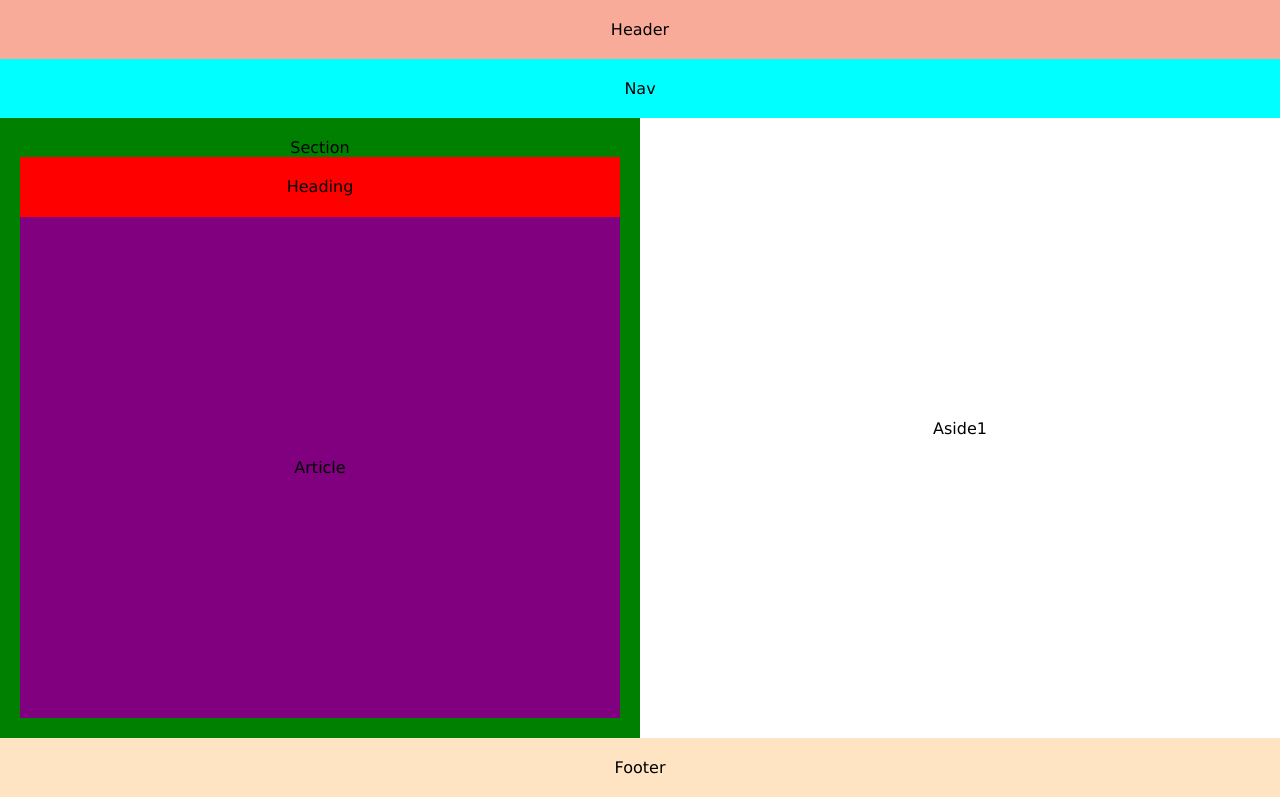
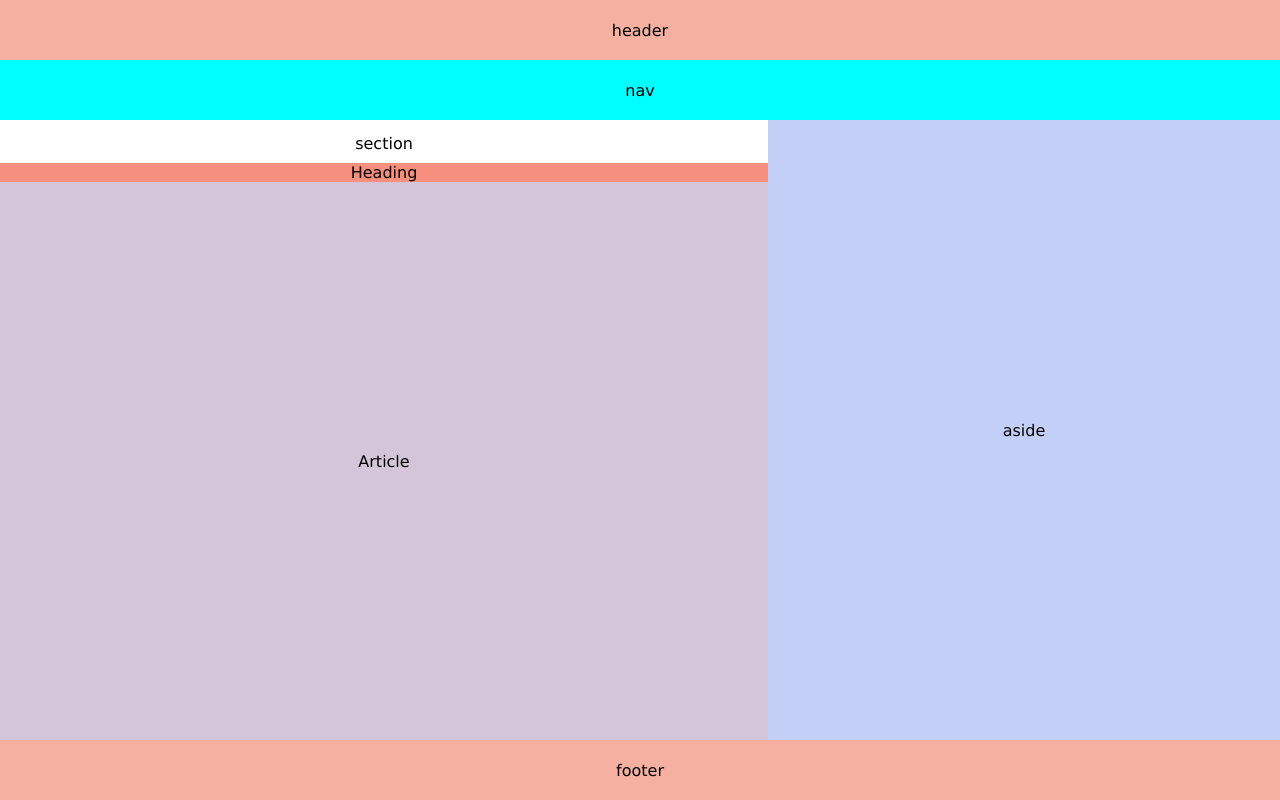
Before and after one commit to OscarHerediaMiranda/actividad3, a plain HTML site: page index.html in a window 1280 px wide. Drawn offline with Linux system fonts and the light colour scheme.

Commit message:
version final

```diff
--- a/index.html
+++ b/index.html
@@ -7,26 +7,16 @@
     <title>Actividad 3</title>
 </head>
 <body>
-    <header class="header">
-        Header
-    </header>
-    <nav class="nav">
-        Nav
-    </nav>
-    <div class="section">
-        <section class="section_items">
-            <div class="section_item">
-                Section
-            </div>
-            <div class="section_item heading">
-                Heading
-            </div>
-            <article class="section_item article">
-                <span>Article</span>
-            </article>
+    <header class="header">header</header>
+    <nav class="nav">nav</nav>
+    <div class="items">
+        <section class="section">
+            <span class="item_section">section</span>
+            <h5 class="heading">Heading</h5>
+            <article class="article">Article</article>
         </section>
-        <aside class="aside"><span class="span">Aside1</span><!--<span class="span">Aside2</span>--></aside>
+        <aside class="aside">aside</aside>
     </div>
-    <footer class="footer">Footer</footer>
+    <footer class="footer">footer</footer>
 </body>
 </html>
--- a/styles/styles.css
+++ b/styles/styles.css
@@ -1,4 +1,4 @@
-*{
+* {
     margin: 0;
     padding: 0;
     box-sizing: border-box;
@@ -6,68 +6,72 @@
 }
 
 body {
-    display: flex;
-    flex-direction: column;
     min-height: 100vh;
 }
 
 .header {
-    background-color: #f9ab9a;
+    background-color: #f6b0a1;
     display: flex;
-    padding: 20px 80px;
     justify-content: center;
+    align-items: center;
+    height: 60px;
 }
 
 .nav {
     background-color: aqua;
     display: flex;
-    padding: 20px 80px;
     justify-content: center;
+    align-items: center;
+    height: 60px;
+}
+
+.items {
+    display: flex;
+    min-height: calc(100vh - 180px);
 }
 
 .section {
     display: flex;
-    text-align: center;
-}
-
-.section_items {
-    display: flex;
     flex-direction: column;
+    justify-content: end;
     align-items: center;
-    justify-content: center;
-    width: 50%;
-    height: calc(100vh - 180px);
-    padding: 20px;
-    background-color: green;
-}
-
-.section_items .section_item.heading {
-    background-color: red;
-    width: 100%;
-    height: 60px;
-    line-height: 60px;
-}
-
-.section_items .section_item.article {
-    display: flex;
-    justify-content: center;
-    align-items: center;
-    background-color: purple;
-    width: 100%;
-    height: 100%;
+    width: 60%;
 }
 
 .aside {
     display: flex;
+    flex-direction: column;
     justify-content: center;
     align-items: center;
-    width: 50%;
-    height: calc(100vh - 180px);
+    width: 40%;
+}
+
+.heading {
+    background-color: #f78f7f;
+    width: 100%;
+    font-size: 16px;
+    font-weight: 400;
+    text-align: center;
+    margin-top: 10px;
+}
+
+.article {
+    background-color: #d4c6d8;
+    display: flex;
+    justify-content: center;
+    align-items: center;
+    width: 100%;
+    height: 90%;
+}
+
+.aside {
+    background-color: #c3cff7;
 }
 
 .footer {
+    background-color: #f6b0a1;
     display: flex;
-    background-color: bisque;
-    padding: 20px 80px;
     justify-content: center;
+    align-items: center;
+    height: 60px;
 }
```
